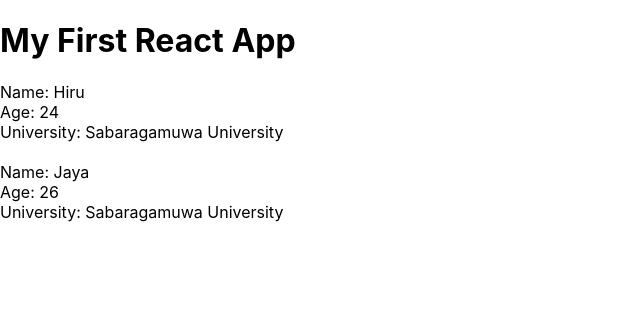
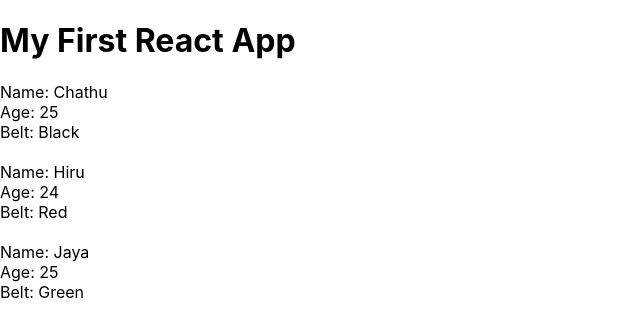
Before and after one commit to chathu1996/React-MyApp, a React (Create React App) app: page / in a window 1280 px wide. Shown: the top 336 px of the page, without its empty margins (0-640 px from the left). Built offline with nearby package versions, Linux system fonts and the light colour scheme.

Commit message:
Outputting List in ReactJS

```diff
--- a/src/App.js
+++ b/src/App.js
@@ -1,15 +1,26 @@
 import './App.css';
 import FirstComponents from './FirstComponent';
+import React from 'react';
 
-function App() {
-  return (
-    <div>
-      <h1>My First React App</h1>
-      <FirstComponents name="Hiru" age="24"/>
-      <br />
-      <FirstComponents name="Jaya" age="26"/>
-    </div>
-  );
+class App extends React.Component {
+  constructor(props) {
+    super(props);
+    this.state  ={
+      students : [
+        { name: "Chathu", age: 25, belt: 'Black', id: 1},
+        { name: "Hiru", age: 24, belt: 'Red', id: 2},
+        { name: "Jaya", age: 25, belt: 'Green', id: 3}
+      ]
+    }
+  }
+  render() {
+    return (
+      <div>
+        <h1>My First React App</h1>
+        <FirstComponents students = { this.state.students }/>
+      </div>
+    );
+  }
 }
 
 export default App;
--- a/src/FirstComponent.js
+++ b/src/FirstComponent.js
@@ -2,13 +2,20 @@
 
 class FirstComponents extends Component{
     render() {
-        // console.log(this.props);
-        const { name, age } = this.props;
+        const { students } = this.props;
+        const studentList = students.map(student =>{
+            return(
+                <div className="first-component" key={student.id}>
+                    <div>Name: { student.name }</div>
+                    <div>Age: { student.age }</div>
+                    <div>Belt: { student.belt }</div>
+                    <br />
+                </div>
+            );
+        });
         return(
-            <div className="first-component">
-                <div>Name: { name }</div>
-                <div>Age: { age }</div>
-                <div>University: Sabaragamuwa University</div>
+            <div className="student-list">
+                { studentList }
             </div>
         );
     }
```
